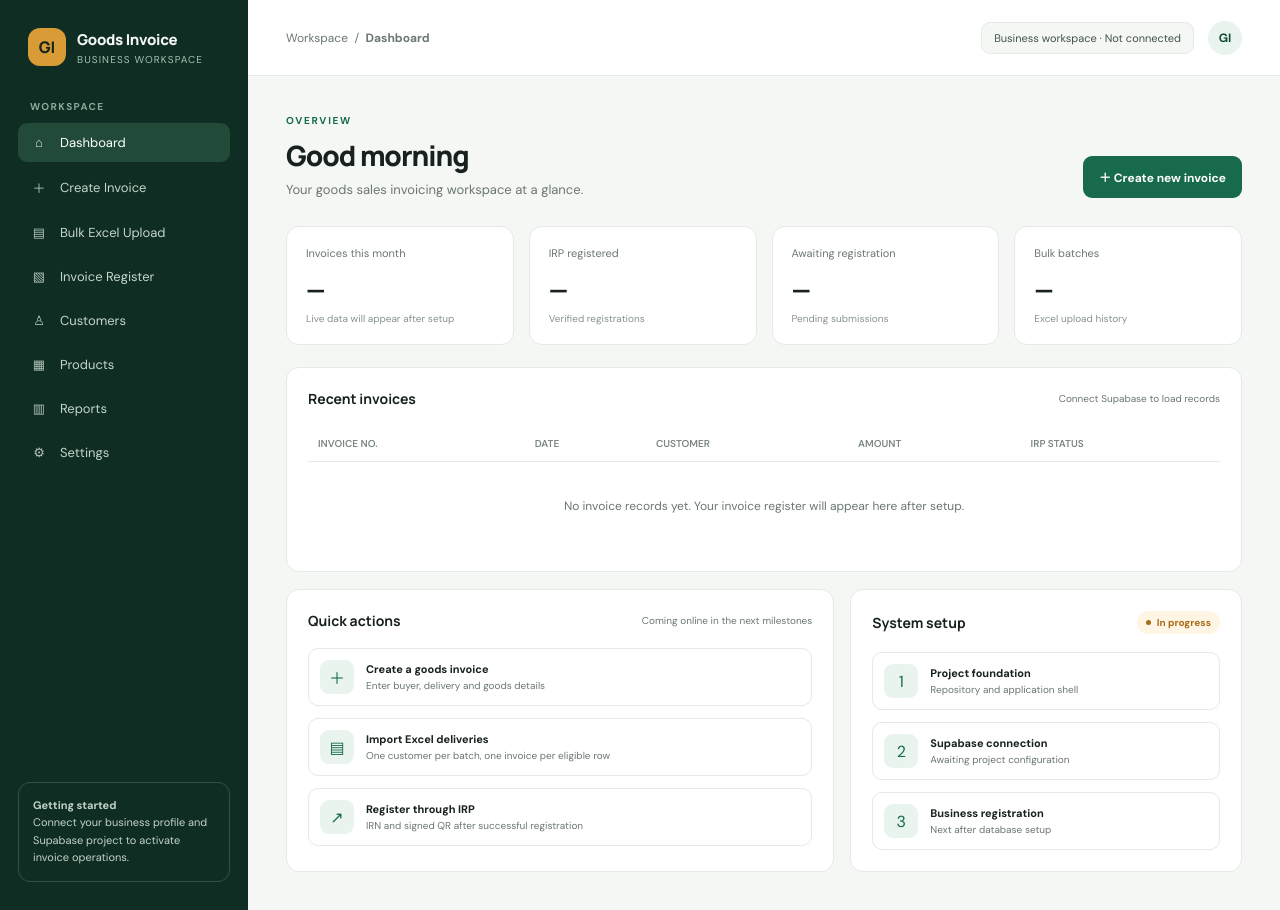
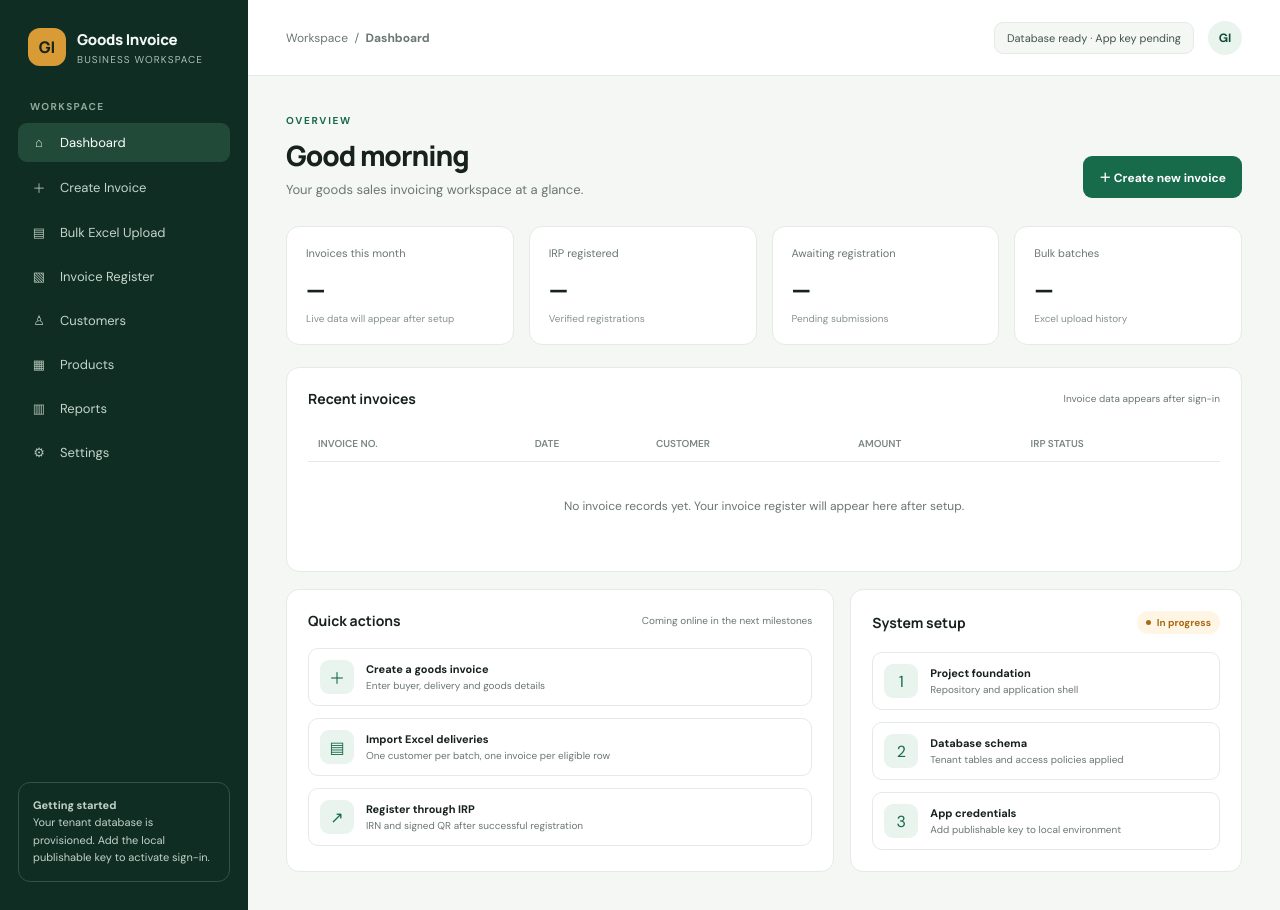
Before and after one commit to haquepm/goods-sales-einvoice, a Next.js app: page / in a window 1280 px wide. Built offline with nearby package versions, Linux system fonts and the light colour scheme.

Commit message:
Reflect provisioned tenant database setup status

```diff
--- a/src/app/page.tsx
+++ b/src/app/page.tsx
@@ -36,13 +36,13 @@ export default function DashboardPage() {
         </div>
         <div className="sidebar-note">
           <strong>Getting started</strong><br />
-          Connect your business profile and Supabase project to activate invoice operations.
+          Your tenant database is provisioned. Add the local publishable key to activate sign-in.
         </div>
       </aside>
       <main className="main">
         <header className="topbar">
           <div className="crumb">Workspace&nbsp; / &nbsp;<strong>Dashboard</strong></div>
-          <div className="top-actions"><div className="workspace">Business workspace · Not connected</div><div className="avatar">GI</div></div>
+          <div className="top-actions"><div className="workspace">Database ready · App key pending</div><div className="avatar">GI</div></div>
         </header>
         <section className="content">
           <div className="header-row">
@@ -59,7 +59,7 @@ export default function DashboardPage() {
             ))}
           </div>
           <div className="panel">
-            <div className="panel-head"><div className="panel-title">Recent invoices</div><div className="panel-hint">Connect Supabase to load records</div></div>
+            <div className="panel-head"><div className="panel-title">Recent invoices</div><div className="panel-hint">Invoice data appears after sign-in</div></div>
             <div className="table-wrap">
               <table>
                 <thead><tr><th>INVOICE NO.</th><th>DATE</th><th>CUSTOMER</th><th>AMOUNT</th><th>IRP STATUS</th></tr></thead>
@@ -80,8 +80,8 @@ export default function DashboardPage() {
               <div className="panel-head"><div className="panel-title">System setup</div><span className="status pending">In progress</span></div>
               <div className="quick-list">
                 <div className="quick-item"><div className="quick-icon">1</div><div><div className="quick-title">Project foundation</div><div className="quick-sub">Repository and application shell</div></div></div>
-                <div className="quick-item"><div className="quick-icon">2</div><div><div className="quick-title">Supabase connection</div><div className="quick-sub">Awaiting project configuration</div></div></div>
-                <div className="quick-item"><div className="quick-icon">3</div><div><div className="quick-title">Business registration</div><div className="quick-sub">Next after database setup</div></div></div>
+                <div className="quick-item"><div className="quick-icon">2</div><div><div className="quick-title">Database schema</div><div className="quick-sub">Tenant tables and access policies applied</div></div></div>
+                <div className="quick-item"><div className="quick-icon">3</div><div><div className="quick-title">App credentials</div><div className="quick-sub">Add publishable key to local environment</div></div></div>
               </div>
             </div>
           </div>
```
